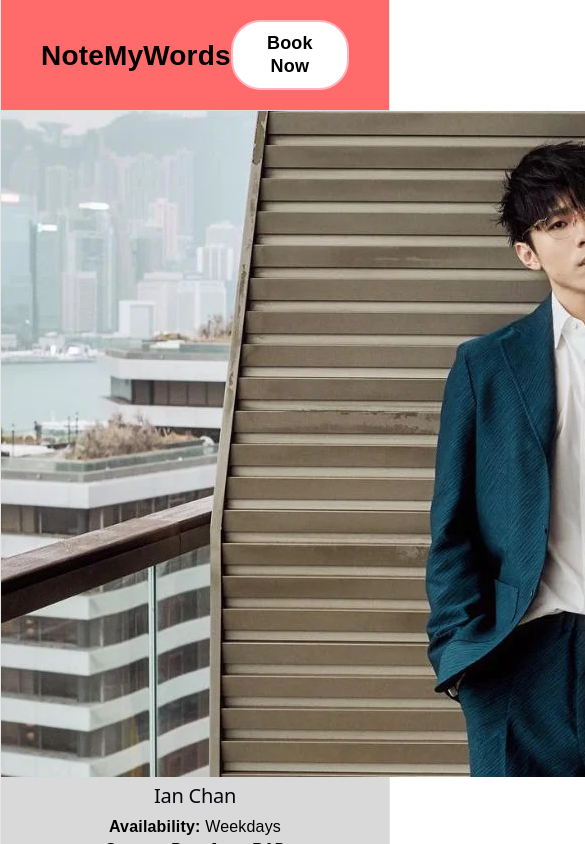
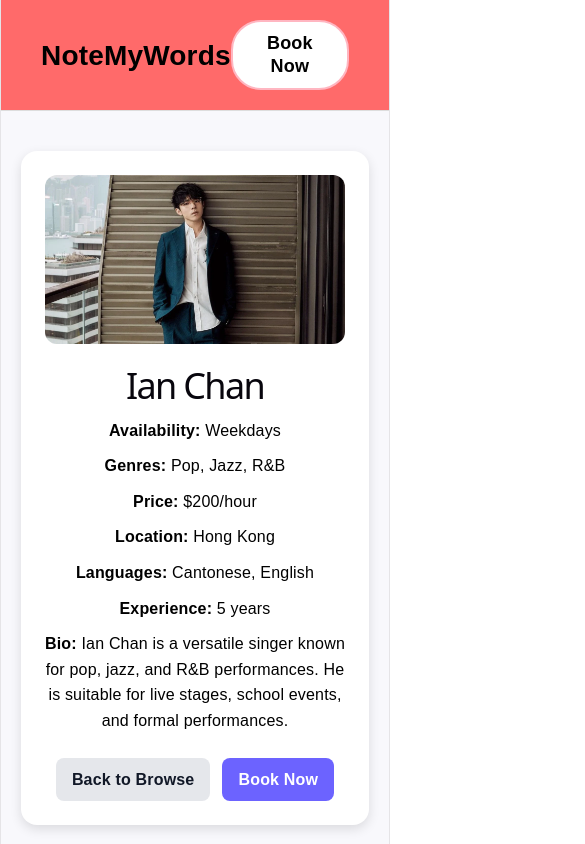
Before and after one commit to wyy01011/seg3125-lab8-group19, a React (Vite) app in the folder my-react-app/: page /singer/1 in a window 390 px wide. Shown: the top 844 px of the page, 585 px wide, since content can reach past the window. Built offline with nearby package versions, Linux system fonts and the light colour scheme.

Commit message:
Added Booking Page and SingerDetail Page

```diff
--- a/my-react-app/src/Booking.jsx
+++ b/my-react-app/src/Booking.jsx
@@ -43,6 +43,10 @@ export default function Booking() {
   return (
     <div className="contact-page">
       <h1>Book {singer.name}</h1>
+
+      <p style={{ textAlign: "center", marginBottom: "20px" }}>
+        You are sending a booking request for {singer.name}. This is a front-end demo only.
+      </p>
 
       <form className="contact-form" onSubmit={handleSubmit}>
         <label>
@@ -113,13 +117,13 @@ export default function Booking() {
       </form>
 
       {submitted && (
-        <p style={{ marginTop: "20px", fontWeight: "bold" }}>
+        <p style={{ marginTop: "20px", textAlign: "center", fontWeight: "bold" }}>
           Booking request submitted successfully. This is a front-end demo only.
         </p>
       )}
 
-      <div style={{ marginTop: "20px" }}>
-        <Link to="/browse" className="learn-btn">
+      <div style={{ marginTop: "20px", textAlign: "center" }}>
+        <Link to="/browse" className="detail-back-btn">
           Back to Browse
         </Link>
       </div>
--- a/my-react-app/src/BrowseSingers.css
+++ b/my-react-app/src/BrowseSingers.css
@@ -189,3 +189,11 @@ body {
   font-size: 1.1rem;
   padding: 20px 0;
 }
+
+.card-actions {
+  display: flex;
+  gap: 12px;
+  justify-content: center;
+  margin-top: 12px;
+  flex-wrap: wrap;
+}
--- a/my-react-app/src/BrowseSingers.jsx
+++ b/my-react-app/src/BrowseSingers.jsx
@@ -10,6 +10,10 @@ export const singersData = [
   availability: ["Weekdays"],
   genres: ["Pop", "Jazz", "R&B"],
   price: 200,
+  location: "Hong Kong",
+  languages: ["Cantonese", "English"],
+  experience: "5 years",
+  bio: "Ian Chan is a versatile singer known for pop, jazz, and R&B performances. He is suitable for live stages, school events, and formal performances."
   },
   {
   id: 2,
@@ -18,6 +22,10 @@ export const singersData = [
   availability: ["Weekends"],
   genres: ["R&B", "Pop"],
   price: 85,
+  location: "Los Angeles",
+  languages: ["English"],
+  experience: "6 years",
+  bio: "Sabrina Carpenter is a pop and R&B singer who performs well in energetic and youth-oriented events."
   },
   {
   id: 3,
@@ -26,6 +34,10 @@ export const singersData = [
   availability: ["Weekdays", "Weekends"],
   genres: ["Pop", "Jazz"],
   price: 95,
+  location: "Hong Kong",
+  languages: ["Cantonese", "Mandarin", "English"],
+  experience: "7 years",
+  bio: "Shiga Lin is known for elegant stage presence and strong vocal delivery, suitable for both casual and formal event settings."
   },
   {
   id: 4,
@@ -34,6 +46,10 @@ export const singersData = [
   availability: ["Weekdays"],
   genres: ["Jazz", "R&B"],
   price: 75,
+  location: "New York",
+  languages: ["English"],
+  experience: "8 years",
+  bio: "Joe Jonas is an experienced performer with a strong background in live shows and audience interaction."
   },
   {
   id: 5,
@@ -42,6 +58,10 @@ export const singersData = [
   availability: ["Weekdays", "Weekends"],
   genres: ["Pop"],
   price: 80,
+  location: "Hong Kong",
+  languages: ["Cantonese", "English"],
+  experience: "4 years",
+  bio: "Teddy Fan is a pop singer suitable for private parties, school events, and community performances."
   },
 ];
 
@@ -199,10 +219,15 @@ export default function BrowseSingers() {
                         <li>${singer.price}/hour</li>
                       </ul>
                     </div>
+                    <div className="card-actions">
+                      <Link to={`/singer/${singer.id}`} className="learn-btn">
+                        Learn More
+                      </Link>
 
-                    <Link to="/singer/:id">
-                      <button className="learn-btn">Learn More</button>
+                      <Link to={`/booking/${singer.id}`} className="learn-btn">
+                        Book Now
                       </Link>
+                    </div>
                   </div>
                 );
               })
--- a/my-react-app/src/SingerDetail.css
+++ b/my-react-app/src/SingerDetail.css
@@ -1,41 +1,26 @@
-.card-actions {
-  display: flex;
-  gap: 12px;
-  margin-top: 12px;
-  justify-content: center;
-}
-
-.book-btn {
-  display: inline-block;
-  padding: 10px 16px;
-  background-color: #6c63ff;
-  color: white;
-  text-decoration: none;
-  border-radius: 8px;
-  font-weight: bold;
-  text-align: center;
-}
-
 .singer-detail-page {
   padding: 40px 20px;
+  min-height: 80vh;
+  background-color: #f8f8fc;
 }
 
 .singer-detail-card {
-  max-width: 950px;
+  max-width: 1000px;
   margin: 0 auto;
   display: flex;
   gap: 30px;
   align-items: flex-start;
   background: white;
+  padding: 24px;
   border-radius: 16px;
-  padding: 24px;
   box-shadow: 0 4px 12px rgba(0, 0, 0, 0.12);
 }
 
-.singer-image-detail {
+.singer-detail-image {
   width: 320px;
+  height: 420px;
+  object-fit: cover;
   border-radius: 12px;
-  object-fit: cover;
 }
 
 .singer-detail-info {
@@ -43,16 +28,137 @@
   text-align: left;
 }
 
+.singer-detail-info h1 {
+  margin-top: 0;
+  margin-bottom: 20px;
+}
+
+.singer-detail-info p {
+  margin: 10px 0;
+  line-height: 1.6;
+}
+
 .detail-actions {
   display: flex;
   gap: 12px;
-  margin-top: 20px;
+  margin-top: 24px;
+  flex-wrap: wrap;
+}
+
+.detail-back-btn,
+.detail-book-btn {
+  display: inline-block;
+  padding: 10px 16px;
+  border-radius: 8px;
+  text-decoration: none;
+  font-weight: bold;
+}
+
+.detail-back-btn {
+  background-color: #e5e7eb;
+  color: #111827;
+}
+
+.detail-book-btn {
+  background-color: #6c63ff;
+  color: white;
 }
 
 @media (max-width: 768px) {
   .singer-detail-card {
     flex-direction: column;
     align-items: center;
+  }
+
+  .singer-detail-image {
+    width: 100%;
+    max-width: 360px;
+    height: auto;
+  }
+
+  .singer-detail-info {
+    text-align: center;
+  }
+
+  .detail-actions {
+    justify-content: center;
+  }
+}.singer-detail-page {
+  padding: 40px 20px;
+  min-height: 80vh;
+  background-color: #f8f8fc;
+}
+
+.singer-detail-card {
+  max-width: 1000px;
+  margin: 0 auto;
+  display: flex;
+  gap: 30px;
+  align-items: flex-start;
+  background: white;
+  padding: 24px;
+  border-radius: 16px;
+  box-shadow: 0 4px 12px rgba(0, 0, 0, 0.12);
+}
+
+.singer-detail-image {
+  width: 320px;
+  height: 420px;
+  object-fit: cover;
+  border-radius: 12px;
+}
+
+.singer-detail-info {
+  flex: 1;
+  text-align: left;
+}
+
+.singer-detail-info h1 {
+  margin-top: 0;
+  margin-bottom: 20px;
+}
+
+.singer-detail-info p {
+  margin: 10px 0;
+  line-height: 1.6;
+}
+
+.detail-actions {
+  display: flex;
+  gap: 12px;
+  margin-top: 24px;
+  flex-wrap: wrap;
+}
+
+.detail-back-btn,
+.detail-book-btn {
+  display: inline-block;
+  padding: 10px 16px;
+  border-radius: 8px;
+  text-decoration: none;
+  font-weight: bold;
+}
+
+.detail-back-btn {
+  background-color: #e5e7eb;
+  color: #111827;
+}
+
+.detail-book-btn {
+  background-color: #6c63ff;
+  color: white;
+}
+
+@media (max-width: 768px) {
+  .singer-detail-card {
+    flex-direction: column;
+    align-items: center;
+  }
+
+  .singer-detail-image {
+    width: 100%;
+    max-width: 360px;
+    height: auto;
   }
 
   .singer-detail-info {
--- a/my-react-app/src/SingerDetail.jsx
+++ b/my-react-app/src/SingerDetail.jsx
@@ -1,7 +1,7 @@
 import React from "react";
 import { useParams, Link } from "react-router-dom";
 import { singersData } from "./BrowseSingers";
-import "./BrowseSingers.css";
+import "./SingerDetail.css";
 
 export default function SingerDetail() {
   const { id } = useParams();
@@ -11,7 +11,7 @@ export default function SingerDetail() {
     return (
       <div className="singer-detail-page">
         <h2>Singer not found.</h2>
-        <Link to="/browse" className="learn-btn">
+        <Link to="/browse" className="detail-back-btn">
           Back to Browse
         </Link>
       </div>
@@ -24,11 +24,11 @@ export default function SingerDetail() {
         <img
           src={singer.image}
           alt={singer.name}
-          className="singer-image-detail"
+          className="singer-detail-image"
         />
 
         <div className="singer-detail-info">
-          <h2>{singer.name}</h2>
+          <h1>{singer.name}</h1>
 
           <p>
             <strong>Availability:</strong> {singer.availability.join(", ")}
@@ -43,17 +43,27 @@ export default function SingerDetail() {
           </p>
 
           <p>
-            <strong>About:</strong> This singer is available for event bookings
-            and can perform according to the genres and availability listed
-            above.
+            <strong>Location:</strong> {singer.location}
+          </p>
+
+          <p>
+            <strong>Languages:</strong> {singer.languages.join(", ")}
+          </p>
+
+          <p>
+            <strong>Experience:</strong> {singer.experience}
+          </p>
+
+          <p>
+            <strong>Bio:</strong> {singer.bio}
           </p>
 
           <div className="detail-actions">
-            <Link to="/browse" className="learn-btn">
-              Back
+            <Link to="/browse" className="detail-back-btn">
+              Back to Browse
             </Link>
 
-            <Link to={`/booking/${singer.id}`} className="book-btn">
+            <Link to={`/booking/${singer.id}`} className="detail-book-btn">
               Book Now
             </Link>
           </div>
```
Also changed, not shown: my-react-app/src/App.jsx (line endings or trailing spaces). Lines whose indentation alone changed are shown as unchanged.
